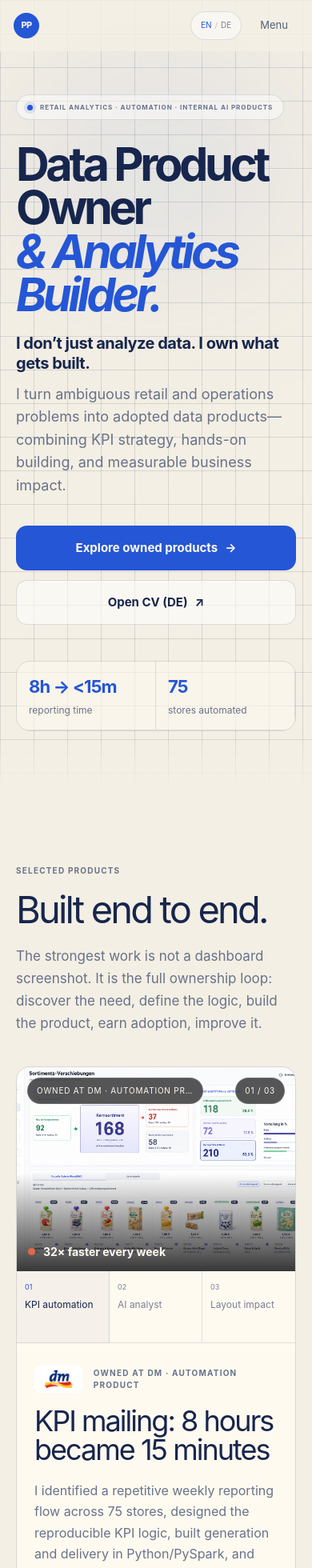
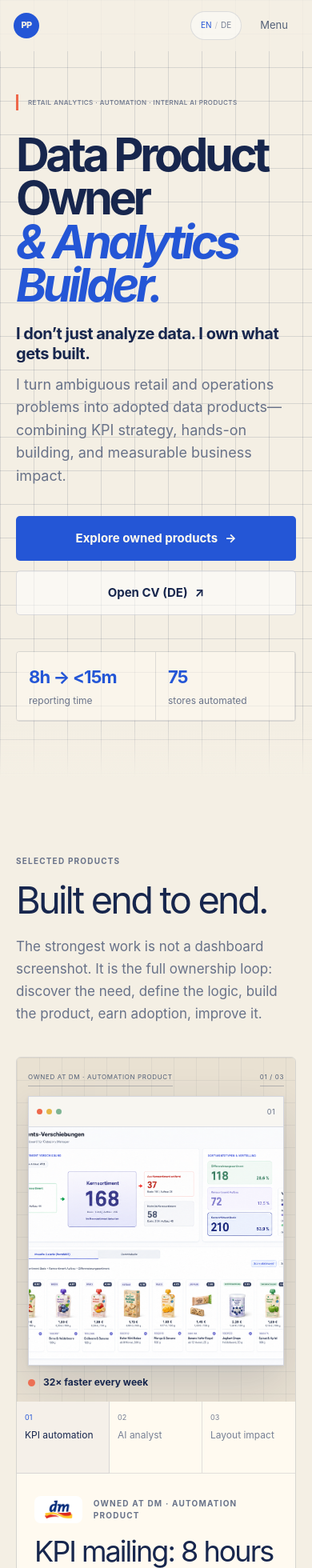
Before and after one commit to pashkinzon/data_portfolio, a Next.js app: page / in a window 390 px wide. Shown: the top 1960 px of the page at 80% size. Built offline with nearby package versions, Linux system fonts and the light colour scheme.

Commit message:
Present project work as evidence slides

```diff
--- a/app/globals.css
+++ b/app/globals.css
@@ -147,15 +147,7 @@ button:focus-visible, a:focus-visible { outline: 2px solid var(--lime); outline-
   right: 0;
 }
 .hero-glow {
-  background: rgba(36,86,214,.14);
-  border-radius: 50%;
-  filter: blur(110px);
-  height: 330px;
-  left: 50%;
-  position: absolute;
-  top: 9%;
-  transform: translateX(-50%);
-  width: 760px;
+  display: none;
 }
 .eyebrow, .section-kicker {
   color: var(--muted);
@@ -166,14 +158,20 @@ button:focus-visible, a:focus-visible { outline: 2px solid var(--lime); outline-
 }
 .eyebrow {
   align-items: center;
-  background: rgba(255,255,255,.48);
-  border: 1px solid var(--line);
-  border-radius: 999px;
+  background: transparent;
+  border: 0;
+  border-left: 3px solid var(--coral);
+  border-radius: 0;
   display: inline-flex;
-  gap: 9px;
-  padding: 9px 13px;
+  font-family: var(--font-mono), monospace;
+  font-size: 11px;
+  font-weight: 500;
+  gap: 10px;
+  letter-spacing: .055em;
+  padding: 4px 0 4px 12px;
   position: relative;
 }
+.eyebrow .status-dot { display: none; }
 .status-dot {
   background: var(--lime);
   border-radius: 50%;
@@ -216,7 +214,7 @@ button:focus-visible, a:focus-visible { outline: 2px solid var(--lime); outline-
 .button {
   align-items: center;
   border: 1px solid transparent;
-  border-radius: 14px;
+  border-radius: 5px;
   cursor: pointer;
   display: inline-flex;
   font-size: 14px;
@@ -237,7 +235,7 @@ button:focus-visible, a:focus-visible { outline: 2px solid var(--lime); outline-
 .button-secondary:hover { background: rgba(255,255,255,.82); border-color: rgba(23,38,77,.24); }
 .hero-metrics {
   border: 1px solid var(--line);
-  border-radius: 18px;
+  border-radius: 4px;
   display: grid;
   grid-template-columns: repeat(4, 1fr);
   margin-top: 64px;
@@ -303,7 +301,7 @@ button:focus-visible, a:focus-visible { outline: 2px solid var(--lime); outline-
 
 .project-stage {
   border: 1px solid var(--line);
-  border-radius: 24px;
+  border-radius: 10px;
   display: grid;
   grid-template-columns: minmax(0,1.22fr) minmax(400px,.78fr);
   min-height: 720px;
@@ -311,58 +309,105 @@ button:focus-visible, a:focus-visible { outline: 2px solid var(--lime); outline-
 }
 .project-visual {
   animation: project-in 420ms ease both;
-  background: #29292c;
+  background:
+    linear-gradient(rgba(23,38,77,.055) 1px, transparent 1px),
+    linear-gradient(90deg, rgba(23,38,77,.055) 1px, transparent 1px),
+    #e9e1d2;
+  background-size: 28px 28px;
+  display: flex;
+  flex-direction: column;
   min-height: 700px;
   overflow: hidden;
+  padding: 30px 34px 26px;
   position: relative;
 }
 @keyframes project-in { from { opacity: .4; transform: scale(.985); } to { opacity: 1; transform: scale(1); } }
-.project-visual::after {
-  background: linear-gradient(to top, rgba(0,0,0,.78), transparent 48%);
-  content: "";
-  inset: 0;
-  pointer-events: none;
-  position: absolute;
-}
-.project-visual > img {
-  height: 100%;
-  object-fit: cover;
-  transition: transform 700ms cubic-bezier(.2,.8,.2,1);
-  width: 100%;
-}
-.project-visual:hover > img { transform: scale(1.025); }
 .project-visual-topline {
-  color: #fffaf0;
+  align-items: center;
+  color: #536078;
   display: flex;
   font-family: var(--font-mono), monospace;
   font-size: 10px;
   justify-content: space-between;
-  left: 22px;
   letter-spacing: .08em;
-  position: absolute;
-  right: 22px;
+  margin-bottom: 20px;
   text-transform: uppercase;
-  top: 22px;
-  z-index: 2;
 }
 .project-visual-topline span {
-  backdrop-filter: blur(10px);
-  background: rgba(15,15,16,.7);
-  border: 1px solid rgba(255,255,255,.14);
-  border-radius: 999px;
-  padding: 8px 11px;
+  border-bottom: 1px solid rgba(23,38,77,.25);
+  padding-bottom: 5px;
+}
+.project-slide-card {
+  background: #fff;
+  border: 1px solid rgba(23,38,77,.18);
+  box-shadow: 0 22px 55px rgba(23,38,77,.16), 0 2px 4px rgba(23,38,77,.08);
+  display: flex;
+  flex: 1;
+  flex-direction: column;
+  min-height: 0;
+  overflow: hidden;
+  transform: rotate(-.35deg);
+  transition: 240ms ease;
+}
+.project-visual:hover .project-slide-card {
+  box-shadow: 0 30px 70px rgba(23,38,77,.19), 0 2px 4px rgba(23,38,77,.08);
+  transform: rotate(0) translateY(-3px);
+}
+.screenshot-toolbar {
+  align-items: center;
+  background: #f8f6f1;
+  border-bottom: 1px solid #d9dce4;
+  color: #667087;
+  display: grid;
+  flex: 0 0 38px;
+  font-family: var(--font-mono), monospace;
+  font-size: 9px;
+  grid-template-columns: 1fr auto 1fr;
+  letter-spacing: .05em;
+  padding: 0 13px;
+  text-transform: uppercase;
+}
+.screenshot-toolbar > span:last-child { justify-self: end; }
+.window-dots { display: flex; gap: 5px; }
+.window-dots i { background: #c5cad5; border-radius: 50%; height: 7px; width: 7px; }
+.window-dots i:first-child { background: var(--coral); }
+.window-dots i:nth-child(2) { background: #e5b747; }
+.window-dots i:nth-child(3) { background: #7eb493; }
+.screenshot-crop {
+  background: #f6f7fb;
+  flex: 1;
+  min-height: 0;
+  overflow: hidden;
+}
+.screenshot-crop img {
+  display: block;
+  height: 100%;
+  object-fit: cover;
+  object-position: center top;
+  width: 100%;
+}
+.project-visual-layout .screenshot-crop img { object-position: 10% top; }
+.project-visual-footer {
+  align-items: center;
+  color: #536078;
+  display: flex;
+  font-family: var(--font-mono), monospace;
+  font-size: 9px;
+  justify-content: space-between;
+  letter-spacing: .07em;
+  margin-top: 20px;
+  text-transform: uppercase;
 }
 .project-impact {
   align-items: center;
-  bottom: 24px;
   display: flex;
-  font-size: 14px;
-  font-weight: 650;
+  color: var(--paper);
+  font-family: var(--font-sans), Arial, sans-serif;
+  font-size: 13px;
+  font-weight: 720;
   gap: 10px;
-  left: 24px;
-  position: absolute;
-  z-index: 2;
-  color: #fffaf0;
+  letter-spacing: 0;
+  text-transform: none;
 }
 .impact-pulse {
   animation: pulse 1.8s ease infinite;
@@ -372,6 +417,49 @@ button:focus-visible, a:focus-visible { outline: 2px solid var(--lime); outline-
   width: 9px;
 }
 @keyframes pulse { 50% { box-shadow: 0 0 0 8px rgba(238,104,75,0); } 0%,100% { box-shadow: 0 0 0 0 rgba(238,104,75,.35); } }
+.ai-architecture-slide {
+  background: #fffaf0;
+  display: flex;
+  flex: 1;
+  flex-direction: column;
+  justify-content: space-between;
+  padding: clamp(28px,4vw,54px);
+}
+.ai-slide-heading > span {
+  color: var(--coral);
+  font-family: var(--font-mono), monospace;
+  font-size: 9px;
+  letter-spacing: .1em;
+  text-transform: uppercase;
+}
+.ai-slide-heading h4 {
+  color: var(--paper);
+  font-size: clamp(30px,3.4vw,50px);
+  letter-spacing: -.055em;
+  line-height: .98;
+  margin: 12px 0 0;
+  max-width: 630px;
+}
+.ai-flow { align-items: center; display: grid; gap: 12px; grid-template-columns: 1fr auto 1fr auto 1fr; margin: 34px 0; }
+.ai-flow > div {
+  background: #fff;
+  border: 1px solid rgba(23,38,77,.16);
+  min-height: 130px;
+  padding: 18px;
+}
+.ai-flow > div > span {
+  color: var(--lime);
+  display: block;
+  font-family: var(--font-mono), monospace;
+  font-size: 9px;
+  margin-bottom: 22px;
+}
+.ai-flow strong { color: var(--paper); display: block; font-size: 20px; }
+.ai-flow small { color: var(--muted); display: block; font-size: 11px; margin-top: 5px; }
+.ai-flow b { color: var(--coral); font-size: 20px; font-weight: 500; }
+.ai-proof-row { border-top: 1px solid var(--line); display: flex; gap: 28px; padding-top: 18px; }
+.ai-proof-row span { color: var(--muted); font-size: 12px; }
+.ai-proof-row strong { color: var(--lime); font-size: 22px; margin-right: 4px; }
 .project-content { background: var(--ink-deep); display: flex; flex-direction: column; }
 .project-switcher button {
   align-items: center;
@@ -429,7 +517,7 @@ button:focus-visible, a:focus-visible { outline: 2px solid var(--lime); outline-
   align-self: flex-start;
   background: var(--lime);
   border: 0;
-  border-radius: 12px;
+  border-radius: 4px;
   color: #fffaf0;
   cursor: pointer;
   display: inline-flex;
@@ -445,7 +533,7 @@ button:focus-visible, a:focus-visible { outline: 2px solid var(--lime); outline-
 .tag-list { display: flex; flex-wrap: wrap; gap: 6px; margin-top: 20px; }
 .tag-list span {
   border: 1px solid rgba(23,38,77,.13);
-  border-radius: 999px;
+  border-radius: 3px;
   color: #536078;
   font-family: var(--font-mono), monospace;
   font-size: 9px;
@@ -465,7 +553,7 @@ button:focus-visible, a:focus-visible { outline: 2px solid var(--lime); outline-
 .side-project-grid > a {
   background: var(--ink-deep);
   border: 1px solid var(--line);
-  border-radius: 20px;
+  border-radius: 8px;
   color: var(--paper);
   display: flex;
   flex-direction: column;
@@ -479,7 +567,7 @@ button:focus-visible, a:focus-visible { outline: 2px solid var(--lime); outline-
 .side-logo-wrap {
   align-items: center;
   background: #f6f4ef;
-  border-radius: 14px;
+  border-radius: 4px;
   display: flex;
   height: 105px;
   justify-content: center;
@@ -498,7 +586,7 @@ button:focus-visible, a:focus-visible { outline: 2px solid var(--lime); outline-
   max-width: none;
 }
 .impact-section > * { margin-left: auto; margin-right: auto; max-width: 1310px; }
-.impact-ledger { border: 1px solid var(--line); border-radius: 24px; display: grid; grid-template-columns: .38fr .62fr; overflow: hidden; }
+.impact-ledger { border: 1px solid var(--line); border-radius: 10px; display: grid; grid-template-columns: .38fr .62fr; overflow: hidden; }
 .impact-tabs { background: var(--ink-deep); border-right: 1px solid var(--line); }
 .impact-tabs button {
   align-items: center;
@@ -551,7 +639,7 @@ button:focus-visible, a:focus-visible { outline: 2px solid var(--lime); outline-
 .career-card, .education-card {
   background: var(--ink-deep);
   border: 1px solid var(--line);
-  border-radius: 22px;
+  border-radius: 8px;
   overflow: hidden;
   position: relative;
 }
@@ -647,7 +735,7 @@ button:focus-visible, a:focus-visible { outline: 2px solid var(--lime); outline-
 .toolbox { padding-top: 80px; }
 .toolbox-copy { max-width: 920px; }
 .toolbox-copy h2 { margin-bottom: 50px; }
-.skill-board { border: 1px solid var(--line); border-radius: 22px; display: grid; grid-template-columns: 1fr .35fr; overflow: hidden; }
+.skill-board { border: 1px solid var(--line); border-radius: 8px; display: grid; grid-template-columns: 1fr .35fr; overflow: hidden; }
 .skill-cloud { display: flex; flex-wrap: wrap; gap: 10px; padding: 36px; }
 .skill-cloud button {
   background: rgba(255,255,255,.42);
@@ -914,11 +1002,24 @@ footer .brand { color: #536078; }
   .section-heading { gap: 22px; margin-bottom: 40px; }
   .section-heading h2, .beyond-intro h2, .toolbox-copy h2, .about-copy h2 { font-size: 47px; }
   .section-heading > p, .beyond-intro > p { font-size: 17px; }
-  .project-stage { border-radius: 17px; }
-  .project-visual { min-height: 255px; }
-  .project-visual-topline { left: 13px; right: 13px; top: 13px; }
-  .project-visual-topline span:first-child { max-width: 220px; overflow: hidden; text-overflow: ellipsis; white-space: nowrap; }
-  .project-impact { bottom: 14px; left: 14px; }
+  .project-stage { border-radius: 6px; }
+  .project-visual { min-height: 430px; padding: 18px 14px 15px; }
+  .project-visual-topline { font-size: 8px; margin-bottom: 12px; }
+  .project-visual-topline span:first-child { max-width: 235px; overflow: hidden; text-overflow: ellipsis; white-space: nowrap; }
+  .project-slide-card { min-height: 330px; transform: none; }
+  .screenshot-toolbar { grid-template-columns: 1fr auto; padding: 0 10px; }
+  .screenshot-toolbar > span:nth-child(2) { display: none; }
+  .project-visual-footer { margin-top: 12px; }
+  .project-visual-footer > span:last-child { display: none; }
+  .project-impact { font-size: 12px; }
+  .ai-architecture-slide { padding: 20px; }
+  .ai-slide-heading h4 { font-size: 28px; }
+  .ai-flow { gap: 6px; grid-template-columns: 1fr; margin: 18px 0; }
+  .ai-flow > div { min-height: 0; padding: 12px 14px; }
+  .ai-flow > div > span { margin-bottom: 7px; }
+  .ai-flow b { display: none; }
+  .ai-proof-row { gap: 12px; }
+  .ai-proof-row span { display: flex; flex-direction: column; }
   .project-switcher { display: grid; grid-template-columns: repeat(3,1fr); }
   .project-switcher button {
     align-items: flex-start;
--- a/app/page.tsx
+++ b/app/page.tsx
@@ -531,15 +531,50 @@ export default function Home() {
         </div>
 
         <div className="project-stage">
-          <div className="project-visual" key={activeProject.id}>
-            <img src={activeProject.image} alt={t(activeProject.alt, lang)} />
+          <div className={`project-visual project-visual-${activeProject.id}`} key={activeProject.id}>
             <div className="project-visual-topline">
               <span>{t(activeProject.kicker, lang)}</span>
               <span>{activeProject.number} / 03</span>
             </div>
-            <div className="project-impact">
-              <span className="impact-pulse" />
-              {t(activeProject.impact, lang)}
+
+            <div className="project-slide-card">
+              <div className="screenshot-toolbar">
+                <div className="window-dots" aria-hidden="true"><i /><i /><i /></div>
+                <span>{t(activeProject.shortTitle, lang)} · {lang === "en" ? "evidence slide" : "Evidence Slide"}</span>
+                <span>{activeProject.number}</span>
+              </div>
+
+              {activeProject.id === "copilot" ? (
+                <div className="ai-architecture-slide" role="img" aria-label={t(activeProject.alt, lang)}>
+                  <div className="ai-slide-heading">
+                    <span>{lang === "en" ? "Product architecture" : "Produktarchitektur"}</span>
+                    <h4>{lang === "en" ? "From a company question to executable PySpark" : "Von der Unternehmensfrage zu ausführbarem PySpark"}</h4>
+                  </div>
+                  <div className="ai-flow">
+                    <div><span>01</span><strong>{lang === "en" ? "Ask" : "Frage"}</strong><small>{lang === "en" ? "Business question" : "Business-Frage"}</small></div>
+                    <b aria-hidden="true">→</b>
+                    <div><span>02</span><strong>{lang === "en" ? "Ground" : "Kontext"}</strong><small>APIs + {lang === "en" ? "database" : "Datenbank"}</small></div>
+                    <b aria-hidden="true">→</b>
+                    <div><span>03</span><strong>{lang === "en" ? "Build" : "Bauen"}</strong><small>PySpark + {lang === "en" ? "answer" : "Antwort"}</small></div>
+                  </div>
+                  <div className="ai-proof-row">
+                    <span><strong>5+</strong>{lang === "en" ? " daily users" : " tägliche Nutzer"}</span>
+                    <span><strong>100+</strong>{lang === "en" ? " planned rollout" : " geplanter Rollout"}</span>
+                  </div>
+                </div>
+              ) : (
+                <div className="screenshot-crop">
+                  <img src={activeProject.image} alt={t(activeProject.alt, lang)} />
+                </div>
+              )}
+            </div>
+
+            <div className="project-visual-footer">
+              <div className="project-impact">
+                <span className="impact-pulse" />
+                {t(activeProject.impact, lang)}
+              </div>
+              <span>{lang === "en" ? "Selected evidence" : "Ausgewählter Beleg"} · {activeProject.number}</span>
             </div>
           </div>
 
```
